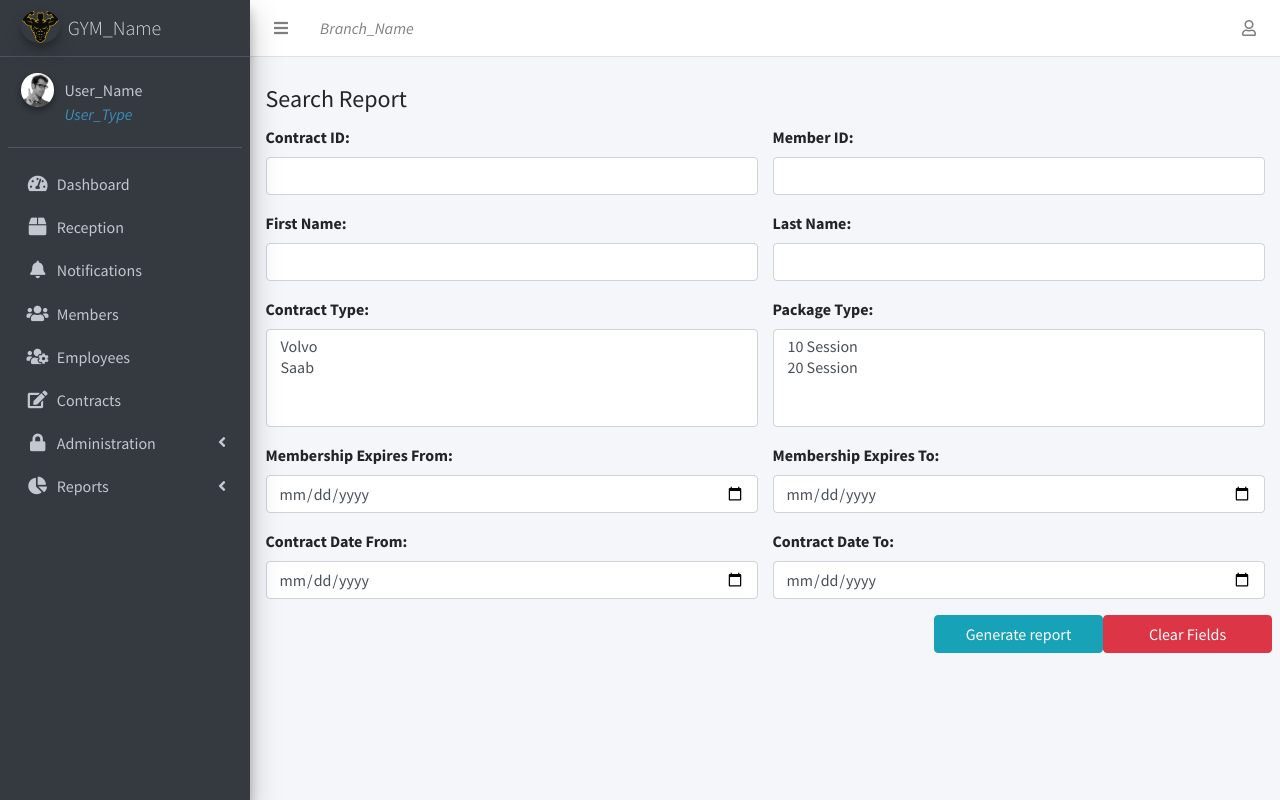
After one commit to ZeiadHossam/Gym-system, a PHP site: page /activecontracts.php in a window 1280 px wide. The commit adds this page. Run offline with PHP 8.4, Linux system fonts and the light colour scheme; some libraries are stand-ins or nearby versions.

Commit message:
reports7 pages

```diff
--- a/activecontractreports.php
+++ /dev/null
@@ -1,2 +0,0 @@
-<?php include ("shared/main.php") ?>
-<?php include ("shared/footer.php") ?>
--- /dev/null
+++ b/activecontracts.php
@@ -0,0 +1,106 @@
+<?php include ("shared/main.php") ?>
+<section class="content">
+
+	<div class="container-fluid">
+		<br>
+		<form  role="form" action="activecontractreports.php" target="_blank" method="post">
+			<fieldset>
+				<legend>Search Report</legend>
+				<div class="row">
+				<div class="col-md-6">
+				<div class="form-group">
+					<label>Contract ID:</label>
+					<input type="Text" class="form-control" >
+				</div>
+				</div>
+				<div class="col-md-6">
+
+				<div class="form-group">
+					<label>Member ID:</label>
+					<input type="Text" class="form-control" >
+				</div>
+				</div>
+
+				</div>
+				<div class="row">
+					<div class="col-md-6">
+						<div class="form-group">
+							<label>First Name:</label>
+							<input type="Text" class="form-control" >
+						</div>
+					</div>
+					<div class="col-md-6">
+
+						<div class="form-group">
+							<label>Last Name:</label>
+							<input type="Text" class="form-control" >
+						</div>
+					</div>
+
+				</div>
+				<div class="row">
+					<div class="col-md-6">
+						<div class="form-group">
+							<label>Contract Type:</label>
+							<select id="contracts" size="4" class="form-control" multiple>
+								<option value="Trainer">Volvo</option>
+								<option value="Membership">Saab</option>
+
+							</select>
+						</div>
+					</div>
+					<div class="col-md-6">
+
+						<div class="form-group">
+							<label>Package Type:</label>
+							<select id="packages" size="4" class="form-control" multiple>
+								<option value="type1">10 Session</option>
+								<option value="type2">20 Session</option>
+
+							</select>
+						</div>
+					</div>
+
+				</div>
+				<div class="row">
+					<div class="col-md-6">
+						<div class="form-group">
+							<label>Membership Expires From:</label>
+							<input type="date" class="form-control" >
+						</div>
+					</div>
+					<div class="col-md-6">
+
+						<div class="form-group">
+							<label>Membership Expires To:</label>
+							<input type="date" class="form-control" >
+						</div>
+					</div>
+
+				</div>
+				<div class="row">
+					<div class="col-md-6">
+						<div class="form-group">
+							<label>Contract Date From:</label>
+							<input type="date" class="form-control" >
+						</div>
+					</div>
+					<div class="col-md-6">
+
+						<div class="form-group">
+							<label>Contract Date To:</label>
+							<input type="date" class="form-control" >
+						</div>
+					</div>
+
+				</div>
+				<div class="form-group row">
+					<button type="submit" class="col-sm-2 offset-sm-8 btn btn-info">Generate report</button>
+					<button type="reset" class="col-sm-2 btn btn-danger">Clear Fields</button>
+				</div>
+
+			</fieldset>
+		</form>
+	</div>
+</section>
+<?php include ("shared/footer.php") ?>
--- a/branch.php
+++ b/branch.php
@@ -20,7 +20,7 @@
                   </div>
 				   <div class="btn-group tablebuttons">
                                 <button type="submit" class="btn btn-success btn-flat ">Confirm</button>
-                                <button type="button" class="btn btn-danger btn-flat ">Clear Fields</button>
+                                <button type="reset" class="btn btn-danger btn-flat ">Clear Fields</button>
 
 				    </div>
 					</form>
--- a/departments.php
+++ b/departments.php
@@ -35,7 +35,7 @@
 				  </div>
 				   <div class="btn-group tablebuttons">
                                 <button type="submit" class="btn btn-success btn-flat ">Confirm</button>
-                                <button type="button" class="btn btn-danger btn-flat ">Clear Fields</button>
+                                <button type="reset" class="btn btn-danger btn-flat ">Clear Fields</button>
 
 				    </div>
 					</form>
--- a/expiredcontractreports.php
+++ /dev/null
@@ -1,2 +0,0 @@
-<?php include ("shared/main.php") ?>
-<?php include ("shared/footer.php") ?>
--- a/package.php
+++ b/package.php
@@ -35,7 +35,7 @@
                   </div>
 				    <div class="btn-group tablebuttons">
                                 <button type="submit" class="btn btn-success btn-flat ">Confirm</button>
-                                <button type="button" class="btn btn-danger btn-flat ">Clear Fields</button>
+                                <button type="reset" class="btn btn-danger btn-flat ">Clear Fields</button>
 
 				    </div>
 					</form>
--- a/paymentmethod.php
+++ b/paymentmethod.php
@@ -15,7 +15,7 @@
 
 				  <div class="btn-group tablebuttons">
                                 <button type="submit" class="btn btn-success btn-flat ">Confirm</button>
-                                <button type="button" class="btn btn-danger btn-flat ">Clear Fields</button>
+					<button type="reset" class="btn btn-danger btn-flat ">Clear Fields</button>
 
 				    </div>
 
@@ -28,8 +28,8 @@
 
 
  </div>
+</form>
  </div>
-</form>
 <br>
 		<div class="row">
 			<table id="custTable" class="addmembertable table table-bordered table-striped">
--- a/salesreports.php
+++ /dev/null
@@ -1,2 +0,0 @@
-<?php include ("shared/main.php") ?>
-<?php include ("shared/footer.php") ?>
--- a/shared/sidebar.php
+++ b/shared/sidebar.php
@@ -119,25 +119,25 @@
                     </a>
                     <ul class="nav nav-treeview">
                         <li class="nav-item">
-                            <a href="activecontractreports.php" class="nav-link">
+                            <a href="activecontracts.php" class="nav-link">
                                 <i class="far fa-file nav-icon"></i>
                                 <p>Active Contracts</p>
                             </a>
                         </li>
                         <li class="nav-item">
-							<a href="expiredcontractreports.php" class="nav-link">
+							<a href="expiredcontracts.php" class="nav-link">
                                 <i class="far fa-file nav-icon"></i>
                                 <p>Expired Contracts</p>
                             </a>
                         </li>
                         <li class="nav-item">
-                            <a href="salesreports.php" class="nav-link">
+                            <a href="sales.php" class="nav-link">
                                 <i class="far fa-file nav-icon"></i>
                                 <p>Sales</p>
                             </a>
                         </li>
                         <li class="nav-item">
-                            <a href="trainerreports.php" class="nav-link">
+                            <a href="trainers.php" class="nav-link">
                                 <i class="far fa-file nav-icon"></i>
                                 <p>Trainer</p>
                             </a>
--- a/trainerreports.php
+++ /dev/null
@@ -1,2 +0,0 @@
-<?php include ("shared/main.php") ?>
-<?php include ("shared/footer.php") ?>
```
Also changed, not shown: expiredcontracts.php (added, +106 -0 lines), sales.php (added, +36 -0 lines), trainers.php (added, +36 -0 lines), public/css/pages/NewFile0.js (deleted).
